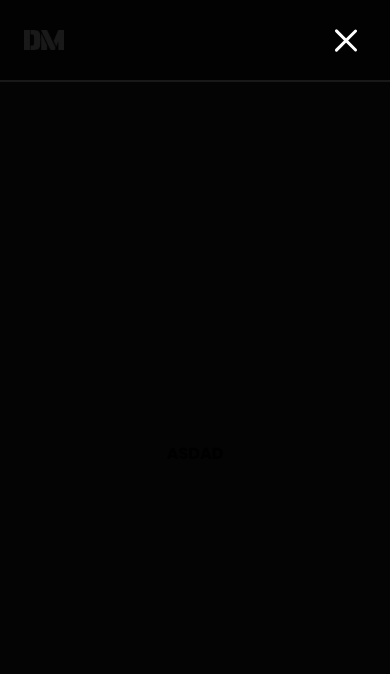
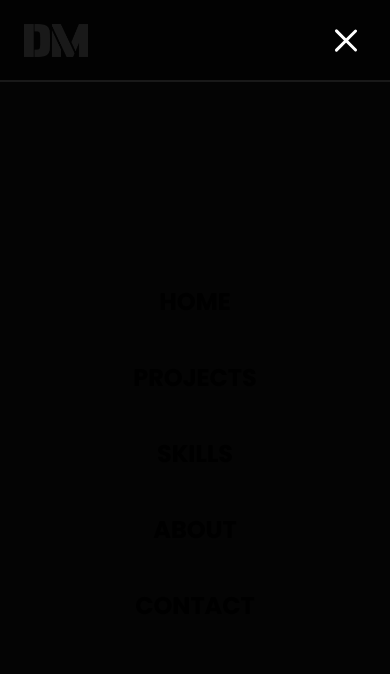
Before and after one commit to DogukanMere/portfolio-website, a React (Vite) app: page / in a window 390 px wide. Both pictures are taken after a click on the button 346 px from the left and 40 px from the top of the page. Shown: the top 674 px of the page. Built offline with nearby package versions, Linux system fonts and the light colour scheme.

Commit message:
navbar completed for both mobile and desktop

```diff
--- a/src/App.tsx
+++ b/src/App.tsx
@@ -9,7 +9,7 @@ function App() {
 
   return (
     <Layout>
-      <div className='h-screen'>Test</div>
+      <div className='h-screen dark:text-bgLight text-bgDark'>Test</div>
       <div className='h-screen'>Test</div>
       <div className='h-screen'>Test</div>
     </Layout>
--- a/src/components/NavHamburger.tsx
+++ /dev/null
@@ -1,7 +0,0 @@
-import React from 'react';
-
-const NavHamburger = () => {
-  return <>NavHamburger</>;
-};
-
-export default NavHamburger;
--- a/src/components/NavItem.tsx
+++ b/src/components/NavItem.tsx
@@ -4,17 +4,17 @@ type NavItemProps = {
   itemName: string;
   link: string;
   textColor: string;
-  textSize: string;
+  isMobile?: boolean;
 };
 
 const NavItem = (props: NavItemProps) => {
-  const { itemName, link, textColor, textSize } = props;
+  const { itemName, link, textColor, isMobile } = props;
   return (
     <li className='cursor-pointer relative group'>
-      <a href={link} className={`${textColor === 'dark' ? 'text-bgLight group-hover:text-bgDark' : 'text-bgDark group-hover:text-bgLight'} z-10 relative top-0 left-0`}>
+      <a href={link} className={`${!isMobile ? (textColor === 'dark' ? 'text-bgLight group-hover:text-bgDark' : 'text-bgDark group-hover:text-bgLight') : 'text-[1.5rem] hover:text-accent'} z-10 relative top-0 left-0 transition-all duration-200`}>
         {itemName}
       </a>
-      <p className={`${textColor !== 'dark' ? 'bg-bgLight group-hover:bg-bgDark' : 'bg-bgDark group-hover:bg-bgLight'} w-[13rem] z-0 absolute top-0 left-[-18rem] pt-2 pb-4 group-hover:left-[-7rem] transition-all duration-200 rounded-tr-lg rounded-br-lg`}></p>
+      {!isMobile && <p className={`${textColor !== 'dark' ? 'bg-bgLight group-hover:bg-bgDark' : 'bg-bgDark group-hover:bg-bgLight'} w-[13rem] z-0 absolute top-0 left-[-18rem] pt-2 pb-4 group-hover:left-[-6rem] transition-all duration-200 rounded-tr-[3rem] `}></p>}
     </li>
   );
 };
--- a/src/components/Navigation.tsx
+++ b/src/components/Navigation.tsx
@@ -1,6 +1,6 @@
 import React, { useState } from 'react';
 import logo from '../assets/images/logo.png';
-import NavHamburger from './NavHamburger';
+import logoDark from '../assets/images/logoDark.png';
 import { Cross as Hamburger } from 'hamburger-react';
 import NavItem from './NavItem';
 
@@ -20,13 +20,15 @@ const Navigation: React.FC<NavigationProps> = ({ theme }) => {
   return (
     <nav className='fixed bg-bgNavLight h-10 px-3 py-10 mb-4 sm:mb-0 flex items-center justify-between sm:justify-center sm:flex-col dark:bg-bgNavDark border-b-[2px] sm:border-r-[2px] sm:border-b-0 border-bgDark dark:border-bgLight w-full sm:h-screen sm:w-[12rem]'>
       {/* Logo */}
-      <img src={logo} alt='Dogukan Logo' className='w-16 sm:w-24 p-3 sm:absolute top-10' />
+      <a href='#home' className='p-3 sm:absolute top-10'>
+        <img src={theme === 'dark' ? logo : logoDark} alt='Dogukan Logo' className='w-16 sm:w-24' />
+      </a>
 
       {/* Mobile */}
       <>
         {/* Hamburger Icon */}
         <div className='sm:hidden fixed right-5 z-50 cursor-pointer'>
-          <Hamburger toggled={isOpen} toggle={toggleMenu} color={`${!isOpen ? '#fff' : '#fff'}`} size={30} rounded label='Show menu' />
+          <Hamburger toggled={isOpen} toggle={toggleMenu} color={`${isOpen ? '#fff' : theme === 'dark' ? '#fff' : '#242424'}`} size={30} rounded label='Show menu' />
         </div>
 
         {/* Overlay */}
@@ -35,9 +37,13 @@ const Navigation: React.FC<NavigationProps> = ({ theme }) => {
         {isOpen && (
           <div className='sm:hidden fixed top-0 left-0 w-full h-fit z-40 overflow-y-auto text-paper' onClick={toggleMenu}>
             <div className='w-full max-w-[400px] p-8 mx-auto'>
-              <div className='h-screen flex flex-col relative justify-center items-center text-nowrap gap-y-10 font-bold uppercase'>
-                <p>asdad</p>
-              </div>
+              <ul className='h-screen flex flex-col relative justify-center items-center text-nowrap gap-y-10 font-bold uppercase'>
+                <NavItem itemName='Home' link='#home' textColor={theme} isMobile={true} />
+                <NavItem itemName='Projects' link='#projects' textColor={theme} isMobile={true} />
+                <NavItem itemName='Skills' link='#skills' textColor={theme} isMobile={true} />
+                <NavItem itemName='About' link='#about' textColor={theme} isMobile={true} />
+                <NavItem itemName='Contact' link='#contact' textColor={theme} isMobile={true} />
+              </ul>
             </div>
           </div>
         )}
@@ -46,11 +52,11 @@ const Navigation: React.FC<NavigationProps> = ({ theme }) => {
       {/* Desktop */}
       <>
         <ul className='hidden sm:flex flex-col gap-y-6 uppercase font-semibold text-md tracking-[-0.4px]'>
-          <NavItem itemName='Home' link='#home' textColor={theme} textSize='16px' />
-          <NavItem itemName='Projects' link='#projects' textColor={theme} textSize='16px' />
-          <NavItem itemName='Skills' link='#skills' textColor={theme} textSize='16px' />
-          <NavItem itemName='About' link='#about' textColor={theme} textSize='16px' />
-          <NavItem itemName='Contact' link='#contact' textColor={theme} textSize='16px' />
+          <NavItem itemName='Home' link='#home' textColor={theme} />
+          <NavItem itemName='Projects' link='#projects' textColor={theme} />
+          <NavItem itemName='Skills' link='#skills' textColor={theme} />
+          <NavItem itemName='About' link='#about' textColor={theme} />
+          <NavItem itemName='Contact' link='#contact' textColor={theme} />
         </ul>
       </>
     </nav>
--- a/tailwind.config.js
+++ b/tailwind.config.js
@@ -11,7 +11,7 @@ export default {
       textDark: '#ffffff',
       textLight: '#242424',
       secondary: '#ffcc00',
-      accent: '#ff69b4',
+      accent: '#56afff',
       background: '#f5f5f5',
       text: '#333',
       blackTransDark: 'rgba(0, 0, 0, 0.9)',
```
